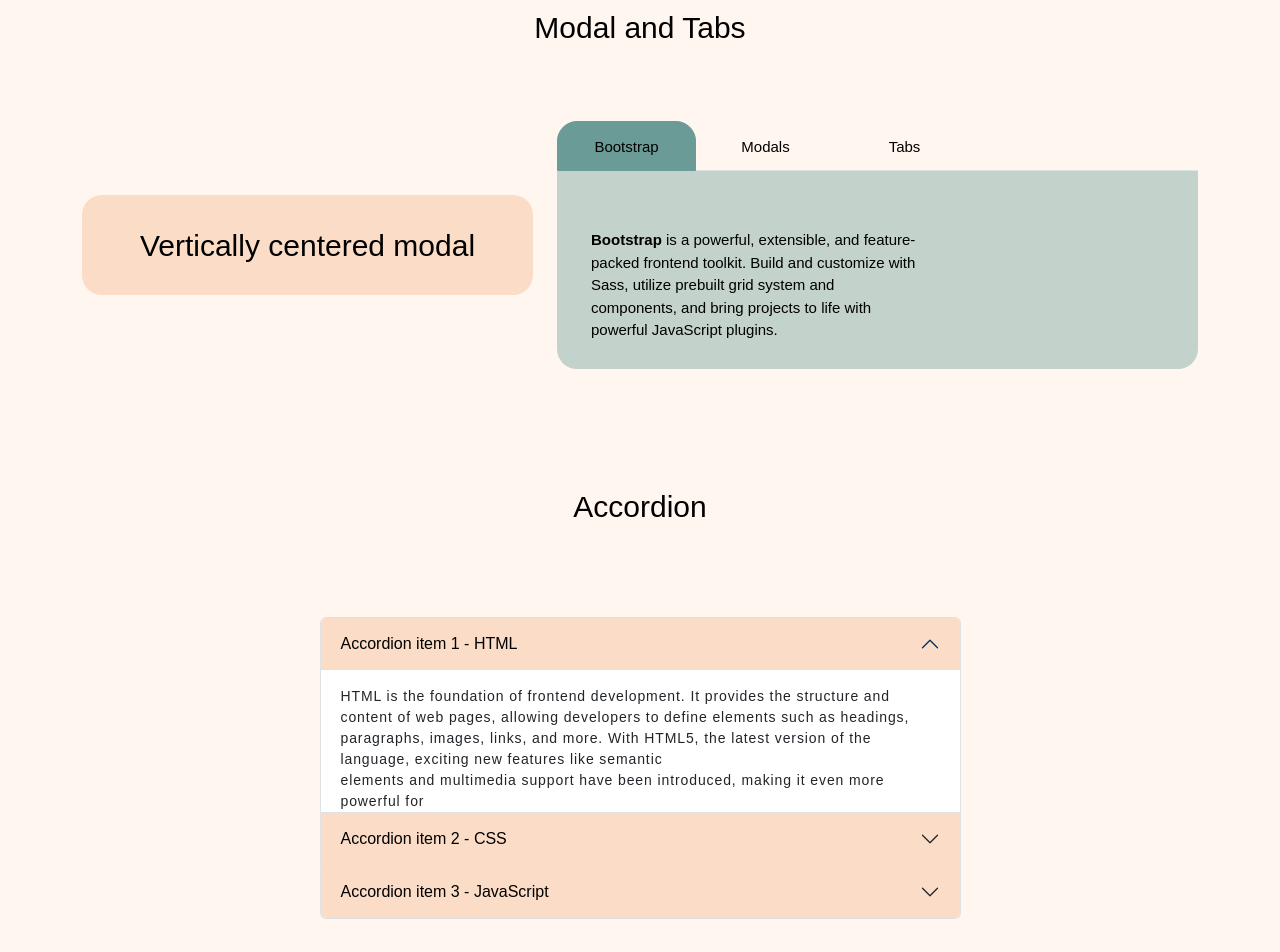
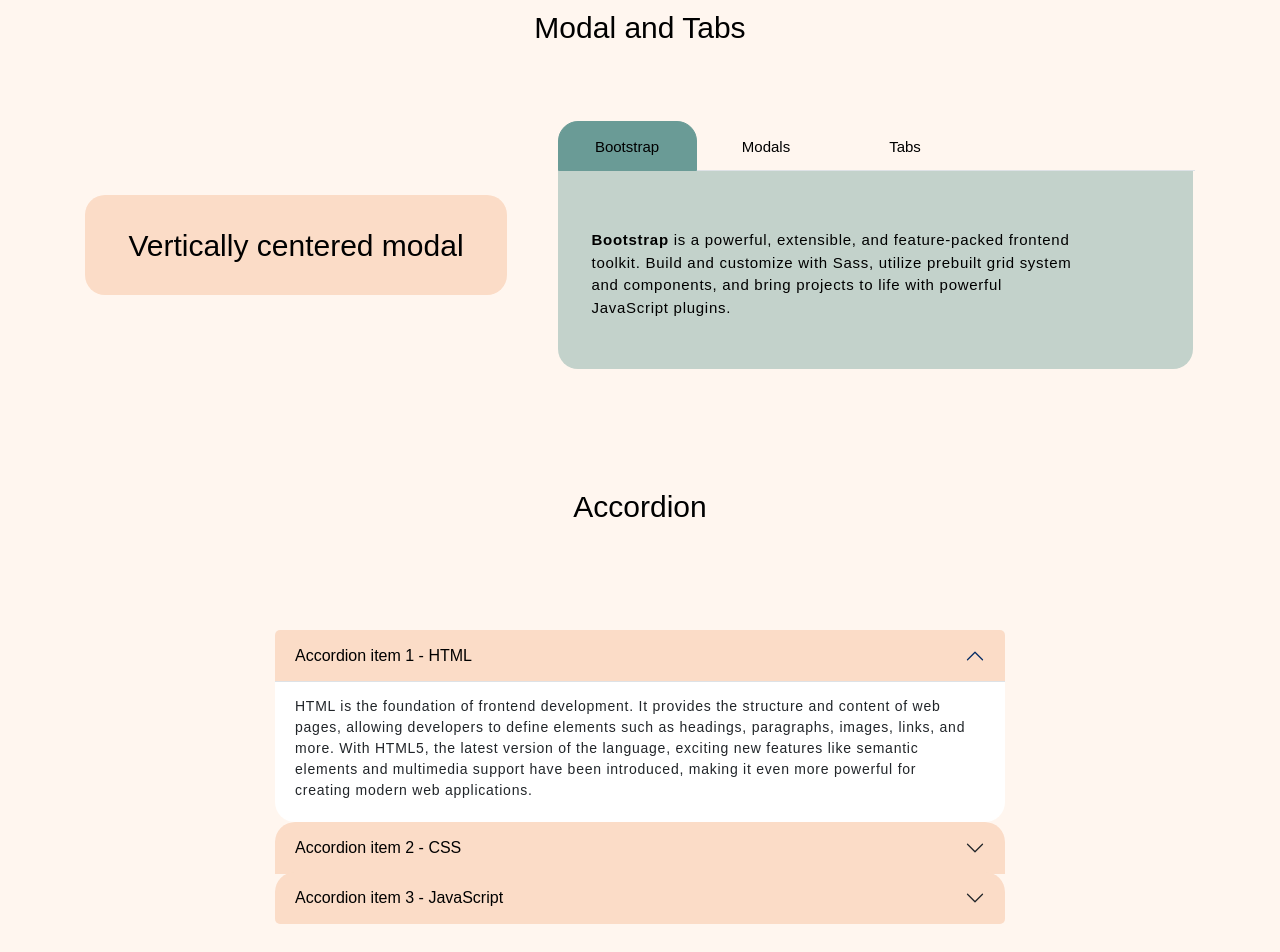
Before and after one commit to Romangolovkov/module_5, a plain HTML site: page lesson_12/index.html in a window 1280 px wide. Shown: the part 840-1792 px from the top of the page. Drawn offline with Linux system fonts and the light colour scheme.

Commit message:
lesson 12 Homework corrected

```diff
--- a/lesson_12/css/main.css
+++ b/lesson_12/css/main.css
@@ -6,6 +6,11 @@
     font-weight: 400;
     color: #000000;
     background: #FFF6EF;
+}
+
+div.container{
+    width: 1110px;
+    padding: 0;
 }
 
 li{
@@ -95,6 +100,26 @@
     background-color: #6A9B96;
 }
 
+span.carousel-control{
+    width: 100px;
+    height: 100px;
+
+}
+
+button.carousel-control-prev{
+    display: flex;
+    justify-content: start;
+    opacity: 1;
+
+
+}
+
+button.carousel-control-next{
+    display: flex;
+    justify-content: end;
+    opacity: 1;
+}
+
 /*modal-tabs-section*/
 
 .modal-tabs-title{
@@ -104,7 +129,7 @@
 }
 
 div.modal-dialog{
-    max-width: 30.761719%;
+    max-width: 630px;
     height: 350px;
 }
 
@@ -119,6 +144,10 @@
 
 div.modal-body{
     padding: 58px 135px 85px 135px;
+}
+
+.btn-modal{
+    width: 446px;
 }
 
 .btn-modal > .btn{
@@ -158,6 +187,10 @@
     color: #000000;
 }
 
+.tab-content{
+    width: 635px;
+}
+
 .tab-pane{
     width: 100%;
     height: 198px;
@@ -166,7 +199,8 @@
 }
 
 .tab-text{
-    padding: 58px 275px 56px 34px;
+    padding: 58px 116px 56px 34px;
+    letter-spacing: 0.048em;
 }
 
 .tab-text > span{
@@ -185,17 +219,35 @@
     padding-top: 120px;
 }
 
+.accordion-wrapper{
+    padding: 13px;
+}
+
+.accordion-item{
+    border: 0;
+}
+
+h2.accordion-header{
+    height: 50px;
+}
+
 .accordion-body{
     height: 142px;
     font-size: 14px;
     font-weight: 300;
-    letter-spacing: 0.064em;
+    letter-spacing: 0.0545em;
+}
+
+.accordion-item{
+    border-radius: 20px;
 }
 
 button.accordion-button.accordion-btn{
     color: #000000;
     font-weight: 400;
     background: #FBDCC7;
+    border-top-left-radius: 20px;
+    border-top-right-radius: 20px;
 }
 
 button.accordion-btn:hover{
--- a/lesson_12/index.html
+++ b/lesson_12/index.html
@@ -5,8 +5,8 @@
     <meta name="viewport" content="width=device-width, initial-scale=1.0">
     <title>Bootstrap Homework</title>
     <link rel="icon" href="img/logo.png">
+    <link rel="stylesheet" href="css/bootstrap/bootstrap.css">
     <link rel="stylesheet" href="css/main.css">
-    <link rel="stylesheet" href="css/bootstrap/bootstrap.css">
     <script src="js/bootstrap/bootstrap.js"></script>
 </head>
 <body class="body">
@@ -33,7 +33,7 @@
     </header>
     <section class="carousel-section" id="carousel-section">
         <div class="container">
-            <div id="carouselExampleIndicators" class="carousel slide">
+            <div id="carouselExampleIndicators" class="carousel slide carousel-dark">
                 <div class="carousel-indicators">
                   <button type="button" data-bs-target="#carouselExampleIndicators" data-bs-slide-to="0" class="active" aria-current="true" aria-label="Slide 1"></button>
                   <button type="button" data-bs-target="#carouselExampleIndicators" data-bs-slide-to="1" aria-label="Slide 2"></button>
@@ -55,11 +55,11 @@
                   </div>
                 </div>
                 <button class="carousel-control-prev" type="button" data-bs-target="#carouselExampleIndicators" data-bs-slide="prev">
-                  <span class="carousel-control-prev-icon" aria-hidden="true"></span>
+                  <span class="carousel-control-prev-icon carousel-control" aria-hidden="true"></span>
                   <span class="visually-hidden">Previous</span>
                 </button>
                 <button class="carousel-control-next" type="button" data-bs-target="#carouselExampleIndicators" data-bs-slide="next">
-                  <span class="carousel-control-next-icon" aria-hidden="true"></span>
+                  <span class="carousel-control-next-icon carousel-control" aria-hidden="true"></span>
                   <span class="visually-hidden">Next</span>
                 </button>
               </div>
@@ -72,7 +72,7 @@
             <h1 class="modal-tabs-title">Modal and Tabs</h1>
           </div>
         </div>
-        <div class="row align-items-center">
+        <div class="row align-items-center justify-content-between">
           <div class="col-xl-5 btn-modal">
             <button class="btn btn-primary button" data-bs-toggle="modal" data-bs-target="#modal">Vertically centered modal</button>
             <div class="modal" id="modal" tabindex="-1">
@@ -89,7 +89,7 @@
                 </div>
             </div>
           </div>
-          <div class="col-xl-7">
+          <div class="col-xl-7 nav-wrapper">
             <ul class="nav nav-tabs">
               <li class="nav-item">
                 <a class="nav-link active" data-bs-toggle="tab" href="#Bootstrap">Bootstrap</a>
@@ -124,17 +124,17 @@
           </div>
         </div>
         <div class="row justify-content-center">
-          <div class="col-xl-7 accord">
+          <div class="col-xl-8 accordion-wrapper">
             <div class="accordion" id="accordionPanelsStayOpenExample">
               <div class="accordion-item">
                 <h2 class="accordion-header">
-                  <button class="accordion-button accordion-btn first" type="button" data-bs-toggle="collapse" data-bs-target="#panelsStayOpen-collapseOne" aria-expanded="true" aria-controls="panelsStayOpen-collapseOne">
+                  <button class="accordion-button accordion-btn" type="button" data-bs-toggle="collapse" data-bs-target="#panelsStayOpen-collapseOne" aria-expanded="true" aria-controls="panelsStayOpen-collapseOne">
                     Accordion item 1 - HTML
                   </button>
                 </h2>
                 <div id="panelsStayOpen-collapseOne" class="accordion-collapse collapse show">
                   <div class="accordion-body">
-                    HTML is the foundation of frontend development. It provides the structure and content of web pages, allowing developers to define elements such as headings, paragraphs, images, links, and more. With HTML5, the latest version of the language, exciting new features like semantic <br>elements and multimedia support have been introduced, making it even more powerful for <br>creating modern web applications.
+                    HTML is the foundation of frontend development. It provides the structure and content of web pages, allowing developers to define elements such as headings, paragraphs, images, links, and more. With HTML5, the latest version of the language, exciting new features like semantic elements and multimedia support have been introduced, making it even more powerful for <br>creating modern web applications.
                   </div>
                 </div>
               </div>
@@ -144,7 +144,7 @@
                     Accordion item 2 - CSS
                   </button>
                 </h2>
-                <div id="panelsStayOpen-collapseTwo" class="accordion-collapse collapse">
+                <div id="panelsStayOpen-collapseTwo" class="accordion-collapse collapse ggg">
                   <div class="accordion-body">
                     CSS is responsible for the presentation and styling of web pages. It enables developers to control the layout, colors, fonts, and overall appearance of the content defined in HTML. With CSS3, advanced features like animations, transitions, and responsive design can be implemented, ensuring a visually appealing and interactive user experience across various devices.
                   </div>
@@ -158,7 +158,7 @@
                 </h2>
                 <div id="panelsStayOpen-collapseThree" class="accordion-collapse collapse">
                   <div class="accordion-body">
-                    JavaScript is a versatile programming language that brings interactivity and dynamic functionality to frontend development. With JavaScript, developers can add event handling, perform DOM manipulation, and create complex interactions, making web pages more engaging and user-<br>friendly. Additionally, frameworks like React, Angular, and Vue.js have gained popularity, simplifying the development of interactive and scalable frontend applications.
+                    JavaScript is a versatile programming language that brings interactivity and dynamic functionality to frontend development. With JavaScript, developers can add event handling, perform DOM manipulation, and create complex interactions, making web pages more engaging and user-friendly. Additionally, frameworks like React, Angular, and Vue.js have gained popularity, simplifying the development of interactive and scalable frontend applications.
                   </div>
                 </div>
               </div>
```
